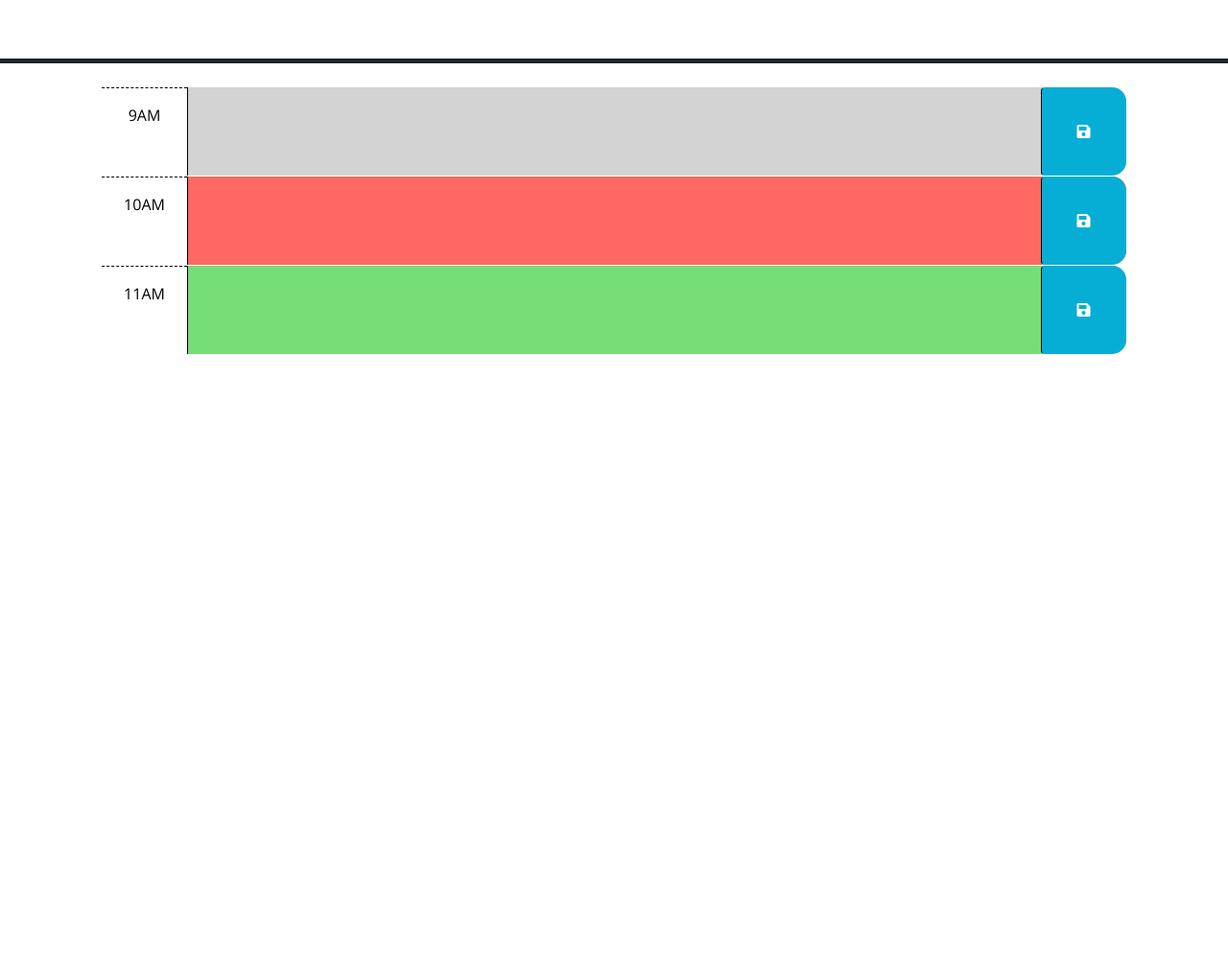
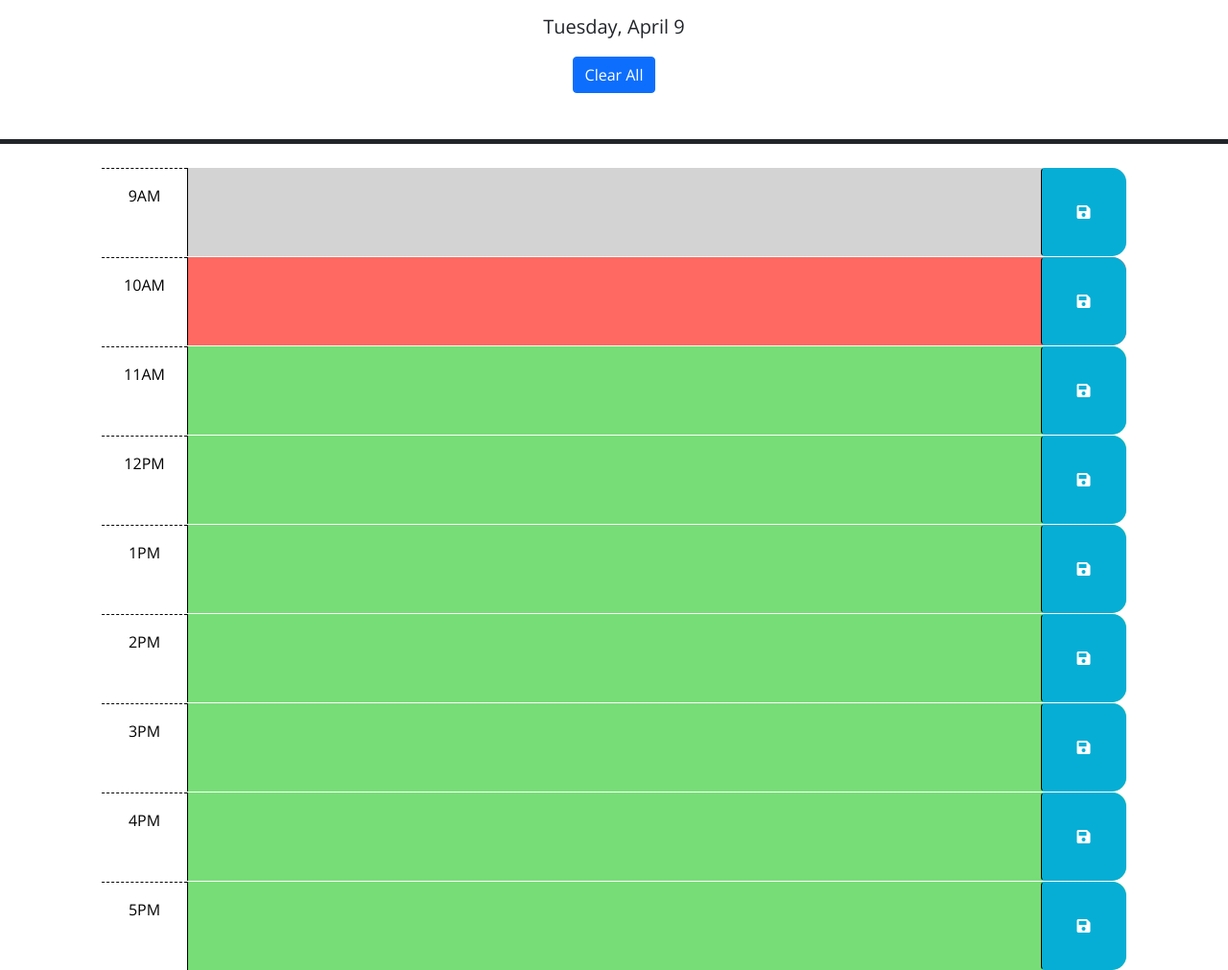
Before and after one commit to LschadeL/Work-Day-Scheduler, a plain HTML site: page index.html in a window 1280 px wide. Shown: the part 166-1177 px from the top of the page at 96% size. Before the commit the page ends 800 px from the top, so only its background shows below. Drawn offline with nearby package versions, Linux system fonts and the light colour scheme.

Commit message:
created functions for saving and adjusting local storage data

```diff
--- a/index.html
+++ b/index.html
@@ -19,6 +19,7 @@
       rel="stylesheet"
     />
     <link rel="stylesheet" href="style.css" />
+
     <title>Work Day Scheduler</title>
     </head>
 
@@ -27,19 +28,10 @@
       <h1 class="display-3">Work Day Scheduler</h1>
       <p class="lead">A simple calendar app for scheduling your work day</p>
       <p id="currentDay" class="lead"></p>
+      <button id="clearBtn" class="btn btn-primary">Clear All</button>
     </header>
     <div class="container-lg px-5">
-      <!-- Use class for "past", "present", and "future" to apply styles to the
-        time-block divs accordingly. The javascript will need to do this by
-        adding/removing these classes on each div by comparing the hour in the
-        id to the current hour. The html provided below is meant to be an example
-        demonstrating how the css provided can be leveraged to create the
-        desired layout and colors. The html below should be removed or updated
-        in the finished product. Remember to delete this comment once the
-        code is implemented.
-        -->
 
-      <!-- Example of a past time block. The "past" class adds a gray background color. -->
       <div id="hour-9" class="row time-block past">
         <div class="col-2 col-md-1 hour text-center py-3">9AM</div>
         <textarea class="col-8 col-md-10 description" rows="3"> </textarea>
@@ -48,7 +40,6 @@
         </button>
       </div>
 
-      <!-- Example of a a present time block. The "present" class adds a red background color. -->
       <div id="hour-10" class="row time-block present">
         <div class="col-2 col-md-1 hour text-center py-3">10AM</div>
         <textarea class="col-8 col-md-10 description" rows="3"> </textarea>
@@ -57,9 +48,56 @@
         </button>
       </div>
 
-      <!-- Example of a future time block. The "future" class adds a green background color. -->
       <div id="hour-11" class="row time-block future">
         <div class="col-2 col-md-1 hour text-center py-3">11AM</div>
+        <textarea class="col-8 col-md-10 description" rows="3"> </textarea>
+        <button class="btn saveBtn col-2 col-md-1" aria-label="save">
+          <i class="fas fa-save" aria-hidden="true"></i>
+        </button>
+      </div>
+
+      <div id="hour-12" class="row time-block future">
+        <div class="col-2 col-md-1 hour text-center py-3">12PM</div>
+        <textarea class="col-8 col-md-10 description" rows="3"> </textarea>
+        <button class="btn saveBtn col-2 col-md-1" aria-label="save">
+          <i class="fas fa-save" aria-hidden="true"></i>
+        </button>
+      </div>
+
+      <div id="hour-13" class="row time-block future">
+        <div class="col-2 col-md-1 hour text-center py-3">1PM</div>
+        <textarea class="col-8 col-md-10 description" rows="3"> </textarea>
+        <button class="btn saveBtn col-2 col-md-1" aria-label="save">
+          <i class="fas fa-save" aria-hidden="true"></i>
+        </button>
+      </div>
+
+      <div id="hour-14" class="row time-block future">
+        <div class="col-2 col-md-1 hour text-center py-3">2PM</div>
+        <textarea class="col-8 col-md-10 description" rows="3"> </textarea>
+        <button class="btn saveBtn col-2 col-md-1" aria-label="save">
+          <i class="fas fa-save" aria-hidden="true"></i>
+        </button>
+      </div>
+
+      <div id="hour-15" class="row time-block future">
+        <div class="col-2 col-md-1 hour text-center py-3">3PM</div>
+        <textarea class="col-8 col-md-10 description" rows="3"> </textarea>
+        <button class="btn saveBtn col-2 col-md-1" aria-label="save">
+          <i class="fas fa-save" aria-hidden="true"></i>
+        </button>
+      </div>
+
+      <div id="hour-16" class="row time-block future">
+        <div class="col-2 col-md-1 hour text-center py-3">4PM</div>
+        <textarea class="col-8 col-md-10 description" rows="3"> </textarea>
+        <button class="btn saveBtn col-2 col-md-1" aria-label="save">
+          <i class="fas fa-save" aria-hidden="true"></i>
+        </button>
+      </div>
+
+      <div id="hour-17" class="row time-block future">
+        <div class="col-2 col-md-1 hour text-center py-3">5PM</div>
         <textarea class="col-8 col-md-10 description" rows="3"> </textarea>
         <button class="btn saveBtn col-2 col-md-1" aria-label="save">
           <i class="fas fa-save" aria-hidden="true"></i>
--- a/script.js
+++ b/script.js
@@ -1,23 +1,42 @@
-// Wrap all code that interacts with the DOM in a call to jQuery to ensure that
-// the code isn't run until the browser has finished rendering all the elements
-// in the html.
+currentTime = dayjs().hour();
+
 $(function () {
-    // TODO: Add a listener for click events on the save button. This code should
-    // use the id in the containing time-block as a key to save the user input in
-    // local storage. HINT: What does `this` reference in the click listener
-    // function? How can DOM traversal be used to get the "hour-x" id of the
-    // time-block containing the button that was clicked? How might the id be
-    // useful when saving the description in local storage?
-    //
-    // TODO: Add code to apply the past, present, or future class to each time
-    // block by comparing the id to the current hour. HINTS: How can the id
-    // attribute of each time-block be used to conditionally add or remove the
-    // past, present, and future classes? How can Day.js be used to get the
-    // current hour in 24-hour time?
-    //
-    // TODO: Add code to get any user input that was saved in localStorage and set
-    // the values of the corresponding textarea elements. HINT: How can the id
-    // attribute of each time-block be used to do this?
-    //
-    // TODO: Add code to display the current date in the header of the page.
-  });
+    $("#currentDay").text(dayjs().format("dddd, MMMM D"));
+    showTimes();
+    $("button.saveBtn").click(createSchedule);
+    $("#clearBtn").click(clearSchedule);
+});
+
+function showTimes() {
+   const timeId = $(this).attr("id");
+   const savedData = localStorage.getItem(timeId);
+   const hourBlock = parseInt(timeId.split("-")[1]);
+   const currentMinute = currentTime.minute(0);
+   const timeBlock = dayjs().hour(hourBlock).minute(0);
+
+   $(".time-block").each(function () {
+        if (savedData !== null) {
+            $(this).children(".description").val(savedData);
+        };
+
+        if (timeBlock.isBefore(currentMinute, "hour")) {
+            $(this).removeClass("present future").addClass("past");
+        } else if (timeBlock.isSame(currentMinute, "hour")) {
+            $(this).removeClass("past future").addClass("present");
+        } else {
+            $(this).removeClass("past present").addClass("future");
+        }
+    });
+};
+
+function createSchedule() {
+    const timeId = $(this).parent().attr("id");
+    const userInput = $(this).siblings(".description").val();
+
+    localStorage.setItem(timeId, userInput);
+};
+
+function clearSchedule() {
+    localStorage.clear();
+    location.reload();
+};
```
Lines whose indentation alone changed are shown as unchanged.
